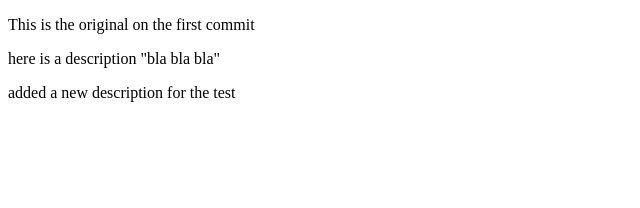
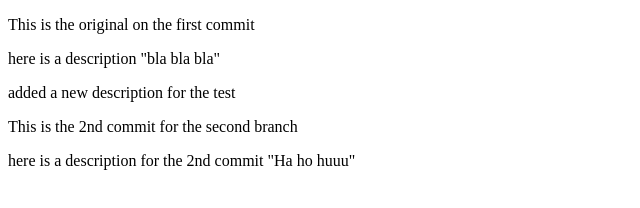
Before and after one commit to alexMSeal/SoftwareHW3, a plain HTML site: page index.html in a window 1280 px wide. Shown: the whole page, without its empty margins (0-640 px from the left). Drawn offline with Linux system fonts and the light colour scheme.

Commit message:
Second commit, change the description on the paragraph

```diff
--- a/index.html
+++ b/index.html
@@ -9,5 +9,7 @@
     <p>This is the original on the first commit</p>
     <p>here is a description "bla bla bla"</p>
     <p>added a new description for the test</p>
+    <p>This is the 2nd commit for the second branch</p>
+    <p>here is a description for the 2nd commit "Ha ho huuu"</p>
 </body>
 </html>
```
